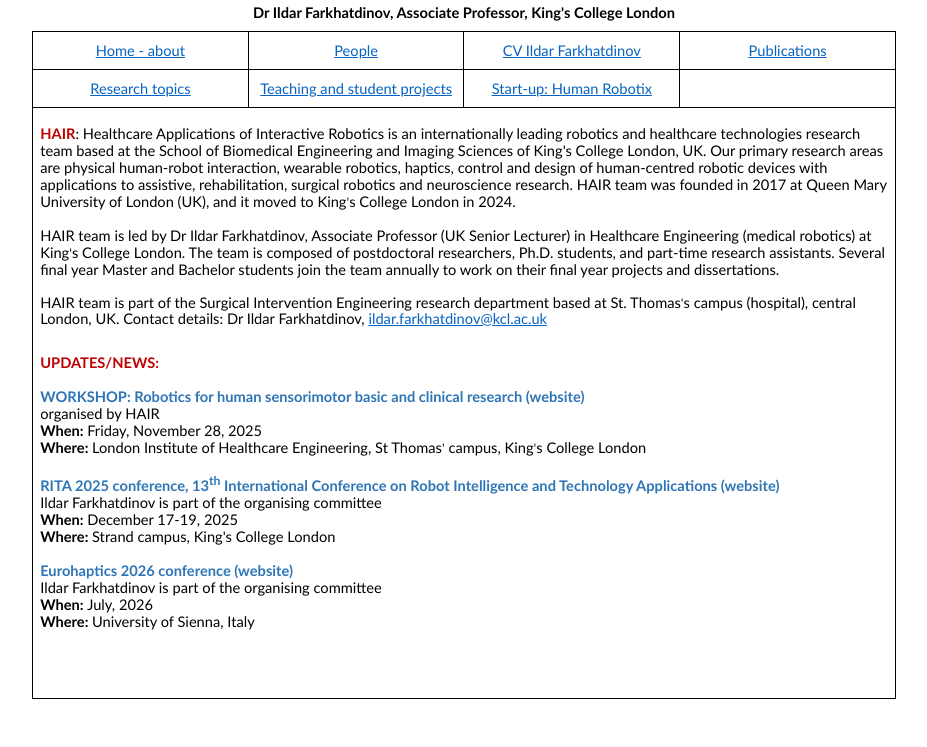
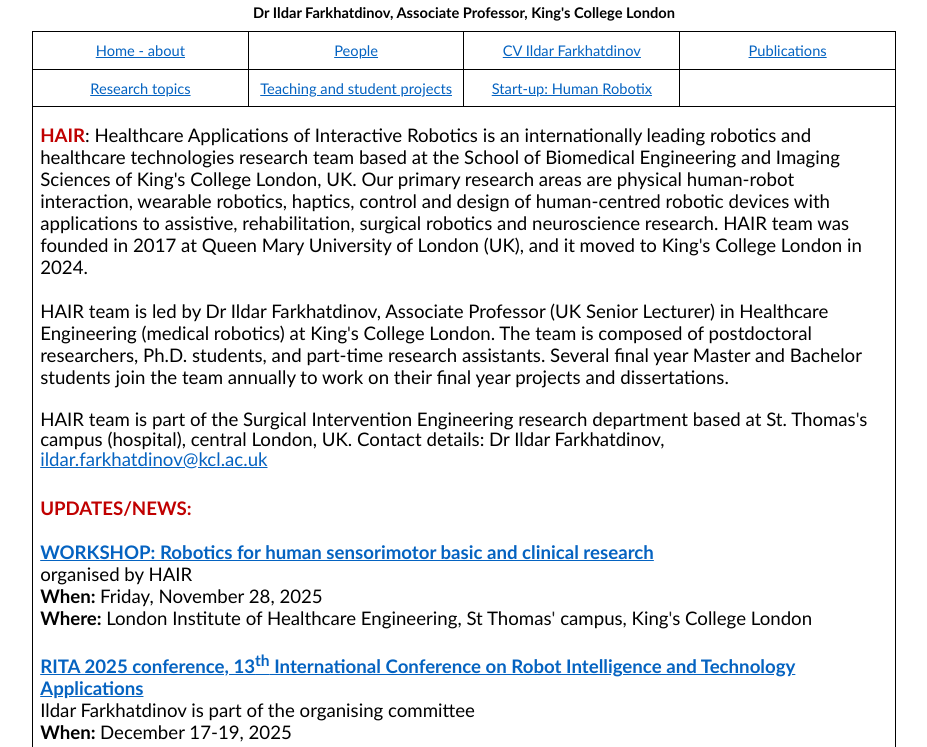
Before and after one commit to hair-robotics/hair-robotics.github.io, a plain HTML site: page index.html in a window 1280 px wide. Shown: the part 53-800 px from the top of the page, without its empty margins (176-1103 px from the left). Drawn offline with Linux system fonts and the light colour scheme.

Commit message:
Add files via upload

```diff
--- a/index.html
+++ b/index.html
@@ -14,7 +14,8 @@ xmlns="http://www.w3.org/TR/REC-html40">
 <link rel=colorSchemeMapping href="index_files/colorschememapping.xml">
 <!--[if gte mso 9]><xml>
  <w:WordDocument>
-  <w:Zoom>70</w:Zoom>
+  <w:View>Print</w:View>
+  <w:Zoom>130</w:Zoom>
   <w:SpellingState>Clean</w:SpellingState>
   <w:GrammarState>Clean</w:GrammarState>
   <w:TrackMoves>false</w:TrackMoves>
@@ -621,10 +622,10 @@ xmlns="http://www.w3.org/TR/REC-html40">
  @font-face
 	{font-family:"Cambria Math";
 	panose-1:2 4 5 3 5 4 6 3 2 4;
-	mso-font-charset:0;
+	mso-font-charset:1;
 	mso-generic-font-family:roman;
 	mso-font-pitch:variable;
-	mso-font-signature:-536869121 1107305727 33554432 0 415 0;}
+	mso-font-signature:0 0 0 0 0 0;}
 @font-face
 	{font-family:Calibri;
 	panose-1:2 15 5 2 2 2 4 3 2 4;
@@ -641,15 +642,14 @@ xmlns="http://www.w3.org/TR/REC-html40">
 	margin-right:0cm;
 	margin-bottom:8.0pt;
 	margin-left:0cm;
-	line-height:106%;
+	line-height:105%;
 	mso-pagination:widow-orphan;
 	font-size:11.0pt;
 	font-family:"Calibri",sans-serif;
 	mso-fareast-font-family:"Times New Roman";
 	mso-fareast-theme-font:minor-fareast;}
 a:link, span.MsoHyperlink
-	{mso-style-noshow:yes;
-	mso-style-priority:99;
+	{mso-style-priority:99;
 	color:#0563C1;
 	text-decoration:underline;
 	text-underline:single;}
@@ -673,6 +673,8 @@ p
 	mso-fareast-theme-font:minor-fareast;}
 p.msonormal0, li.msonormal0, div.msonormal0
 	{mso-style-name:msonormal;
+	mso-style-noshow:yes;
+	mso-style-priority:99;
 	mso-style-unhide:no;
 	mso-margin-top-alt:auto;
 	margin-right:0cm;
@@ -685,6 +687,8 @@ p.msonormal0, li.msonormal0, div.msonormal0
 	mso-fareast-theme-font:minor-fareast;}
 p.msochpdefault, li.msochpdefault, div.msochpdefault
 	{mso-style-name:msochpdefault;
+	mso-style-noshow:yes;
+	mso-style-priority:99;
 	mso-style-unhide:no;
 	mso-margin-top-alt:auto;
 	margin-right:0cm;
@@ -697,12 +701,14 @@ p.msochpdefault, li.msochpdefault, div.msochpdefault
 	mso-fareast-theme-font:minor-fareast;}
 p.msopapdefault, li.msopapdefault, div.msopapdefault
 	{mso-style-name:msopapdefault;
+	mso-style-noshow:yes;
+	mso-style-priority:99;
 	mso-style-unhide:no;
 	mso-margin-top-alt:auto;
 	margin-right:0cm;
 	margin-bottom:8.0pt;
 	margin-left:0cm;
-	line-height:106%;
+	line-height:105%;
 	mso-pagination:widow-orphan;
 	font-size:12.0pt;
 	font-family:"Times New Roman",serif;
@@ -721,10 +727,6 @@ span.SpellE
 	mso-ascii-font-family:Calibri;
 	mso-hansi-font-family:Calibri;
 	mso-bidi-font-family:Calibri;}
-.MsoPapDefault
-	{mso-style-type:export-only;
-	margin-bottom:8.0pt;
-	line-height:106%;}
 @page WordSection1
 	{size:595.3pt 841.9pt;
 	margin:72.0pt 72.0pt 72.0pt 72.0pt;
@@ -746,11 +748,8 @@ div.WordSection1
 	mso-style-priority:99;
 	mso-style-parent:"";
 	mso-padding-alt:0cm 5.4pt 0cm 5.4pt;
-	mso-para-margin-top:0cm;
-	mso-para-margin-right:0cm;
-	mso-para-margin-bottom:8.0pt;
-	mso-para-margin-left:0cm;
-	line-height:106%;
+	mso-para-margin:0cm;
+	mso-para-margin-bottom:.0001pt;
 	mso-pagination:widow-orphan;
 	font-size:10.0pt;
 	font-family:"Calibri",sans-serif;}
@@ -768,7 +767,7 @@ div.WordSection1
 <div class=WordSection1>
 
 <p class=MsoNormal align=center style='text-align:center'><b><span
-style='font-size:28.0pt;line-height:106%;color:#1F4E79'>Healthcare Applications
+style='font-size:28.0pt;line-height:105%;color:#1F4E79'>Healthcare Applications
 of Interactive Robotics</span></b></p>
 
 <p class=MsoNormal align=center style='text-align:center'><b>Dr Ildar
@@ -812,7 +811,7 @@ Farkhatdinov, Associate Professor, King's College London</b></p>
   height:1.0cm'>
   <p class=MsoNormal align=center style='margin-bottom:0cm;margin-bottom:.0001pt;
   text-align:center;line-height:normal'><a
-  href="https://hair-robotics.github.io/research.html">Research topics</a><o:p></o:p></p>
+  href="https://hair-robotics.github.io/research.html">Research topics</a></p>
   </td>
   <td width=200 style='width:150.25pt;border-top:none;border-left:none;
   border-bottom:solid windowtext 1.0pt;border-right:solid windowtext 1.0pt;
@@ -820,7 +819,7 @@ Farkhatdinov, Associate Professor, King's College London</b></p>
   height:1.0cm'>
   <p class=MsoNormal align=center style='margin-bottom:0cm;margin-bottom:.0001pt;
   text-align:center;line-height:normal'><a
-  href="hair-robotics.github.io/teaching.html">Teaching and student projects</a><o:p></o:p></p>
+  href="hair-robotics.github.io/teaching.html">Teaching and student projects</a></p>
   </td>
   <td width=200 style='width:150.3pt;border-top:none;border-left:none;
   border-bottom:solid windowtext 1.0pt;border-right:solid windowtext 1.0pt;
@@ -845,74 +844,87 @@ Farkhatdinov, Associate Professor, King's College London</b></p>
   <p class=MsoNormal style='margin-bottom:0cm;margin-bottom:.0001pt;line-height:
   normal'>&nbsp;</p>
   <p class=MsoNormal style='margin-bottom:0cm;margin-bottom:.0001pt;line-height:
-  normal'><b><span style='color:#C00000'>HAIR</span></b>: Healthcare
-  Applications of Interactive Robotics is an internationally leading robotics
-  and healthcare technologies research team based at the School of Biomedical
-  Engineering and Imaging Sciences of King's College London, UK. Our primary
-  research areas are physical human-robot interaction, wearable robotics,
-  haptics, control and design of human-centred robotic devices with
-  applications to assistive, rehabilitation, surgical robotics and neuroscience
-  research. HAIR team was founded in 2017 at Queen Mary University of London
-  (UK), and it moved to King<span style='font-size:10.0pt;color:#222222'>'</span>s
-  College London in 2024.</p>
+  normal'><b><span style='font-size:14.0pt;color:#C00000'>HAIR</span></b><span
+  style='font-size:14.0pt'>: Healthcare Applications of Interactive Robotics is
+  an internationally leading robotics and healthcare technologies research team
+  based at the School of Biomedical Engineering and Imaging Sciences of King's
+  College London, UK. Our primary research areas are physical human-robot
+  interaction, wearable robotics, haptics, control and design of human-centred
+  robotic devices with applications to assistive, rehabilitation, surgical
+  robotics and neuroscience research. HAIR team was founded in 2017 at Queen
+  Mary University of London (UK), and it moved to King<span style='color:#222222'>'</span>s
+  College London in 2024.<o:p></o:p></span></p>
+  <p class=MsoNormal style='margin-bottom:0cm;margin-bottom:.0001pt;line-height:
+  normal'><span style='font-size:14.0pt'>&nbsp;<o:p></o:p></span></p>
+  <p class=MsoNormal style='margin-bottom:0cm;margin-bottom:.0001pt;line-height:
+  normal'><span style='font-size:14.0pt'>HAIR team is led by Dr Ildar Farkhatdinov,
+  Associate Professor (UK Senior Lecturer) in Healthcare Engineering (medical
+  robotics) at King<span style='color:#222222'>'</span>s College London. The
+  team is composed of postdoctoral researchers, Ph.D. students, and part-time
+  research assistants. Several final year Master and Bachelor students join the
+  team annually to work on their final year projects and dissertations.<o:p></o:p></span></p>
+  <p class=MsoNormal style='margin-bottom:0cm;margin-bottom:.0001pt;line-height:
+  normal'><span style='font-size:14.0pt'>&nbsp;<o:p></o:p></span></p>
+  <p class=MsoNormal><span style='font-size:14.0pt;line-height:105%'>HAIR team
+  is part of the Surgical Intervention Engineering research department based at
+  St. Thomas<span style='color:#222222'>'</span>s campus (hospital), central
+  London, UK. Contact details: Dr Ildar Farkhatdinov, <a
+  href="mailto:ildar.farkhatdinov@kcl.ac.uk">ildar.farkhatdinov@kcl.ac.uk</a><span
+  style='color:#222222;background:white;mso-highlight:white'><o:p></o:p></span></span></p>
   <p class=MsoNormal style='margin-bottom:0cm;margin-bottom:.0001pt;line-height:
   normal'>&nbsp;</p>
   <p class=MsoNormal style='margin-bottom:0cm;margin-bottom:.0001pt;line-height:
-  normal'>HAIR team is led by Dr Ildar Farkhatdinov, Associate Professor (UK
-  Senior Lecturer) in Healthcare Engineering (medical robotics) at King<span
-  style='font-size:10.0pt;color:#222222'>'</span>s College London. The team is
-  composed of postdoctoral researchers, Ph.D. students, and part-time research
-  assistants. Several final year Master and Bachelor students join the team
-  annually to work on their final year projects and dissertations.</p>
+  normal'><b><span style='font-size:14.0pt;color:#C00000'>UPDATES/NEWS:</span></b><span
+  style='font-size:14.0pt'><o:p></o:p></span></p>
   <p class=MsoNormal style='margin-bottom:0cm;margin-bottom:.0001pt;line-height:
-  normal'>&nbsp;</p>
-  <p class=MsoNormal>HAIR team is part of the Surgical Intervention Engineering
-  research department based at St. Thomas<span style='font-size:10.0pt;
-  line-height:106%;color:#222222'>'</span>s campus (hospital), central London,
-  UK. Contact details: Dr Ildar Farkhatdinov, <a
-  href="mailto:ildar.farkhatdinov@kcl.ac.uk">ildar.farkhatdinov@kcl.ac.uk</a><span
-  style='font-size:10.0pt;line-height:106%;color:#222222;background:white;
-  mso-highlight:white'><o:p></o:p></span></p>
+  normal'><b><span style='font-size:14.0pt'>&nbsp;</span></b><span
+  style='font-size:14.0pt'><o:p></o:p></span></p>
   <p class=MsoNormal style='margin-bottom:0cm;margin-bottom:.0001pt;line-height:
-  normal'>&nbsp;</p>
+  normal'><b><span style='font-size:14.0pt;color:#2E75B6'><a
+  href="https://hair-robotics.github.io/workshop2025.html">WORKSHOP: Robotics
+  for human sensorimotor basic and clinical research</a></span></b><span
+  style='font-size:14.0pt'><o:p></o:p></span></p>
   <p class=MsoNormal style='margin-bottom:0cm;margin-bottom:.0001pt;line-height:
-  normal'><b><span style='color:#C00000'>UPDATES/NEWS:</span></b></p>
+  normal'><span style='font-size:14.0pt'>organised by HAIR<o:p></o:p></span></p>
   <p class=MsoNormal style='margin-bottom:0cm;margin-bottom:.0001pt;line-height:
-  normal'><b>&nbsp;</b></p>
+  normal'><b><span style='font-size:14.0pt'>When: </span></b><span
+  style='font-size:14.0pt'>Friday, November 28, 2025<o:p></o:p></span></p>
   <p class=MsoNormal style='margin-bottom:0cm;margin-bottom:.0001pt;line-height:
-  normal'><b><span style='color:#2E75B6'>WORKSHOP: Robotics for human
-  sensorimotor basic and clinical research (website)</span></b></p>
+  normal'><b><span style='font-size:14.0pt'>Where: </span></b><span
+  style='font-size:14.0pt'>London Institute of Healthcare Engineering, St
+  Thomas<span style='color:#222222'>'</span> campus, King<span
+  style='color:#222222'>'</span>s College London<o:p></o:p></span></p>
   <p class=MsoNormal style='margin-bottom:0cm;margin-bottom:.0001pt;line-height:
-  normal'>organised by HAIR</p>
+  normal'><span style='font-size:14.0pt'>&nbsp;<o:p></o:p></span></p>
   <p class=MsoNormal style='margin-bottom:0cm;margin-bottom:.0001pt;line-height:
-  normal'><b>When: </b>Friday, November 28, 2025</p>
+  normal'><b><span style='font-size:14.0pt;color:#2E75B6'><a
+  href="https://icrita.org/">RITA 2025 conference, 13<sup>th</sup>
+  International Conference on Robot Intelligence and Technology Applications</a></span></b><span
+  style='font-size:14.0pt'><o:p></o:p></span></p>
   <p class=MsoNormal style='margin-bottom:0cm;margin-bottom:.0001pt;line-height:
-  normal'><b>Where: </b>London Institute of Healthcare Engineering, St Thomas<span
-  style='font-size:10.0pt;color:#222222'>'</span> campus, King<span
-  style='font-size:10.0pt;color:#222222'>'</span>s College London</p>
+  normal'><span style='font-size:14.0pt'>Ildar Farkhatdinov is part of the
+  organising committee<o:p></o:p></span></p>
   <p class=MsoNormal style='margin-bottom:0cm;margin-bottom:.0001pt;line-height:
-  normal'>&nbsp;</p>
+  normal'><b><span style='font-size:14.0pt'>When: </span></b><span
+  style='font-size:14.0pt'>December 17-19, 2025<o:p></o:p></span></p>
   <p class=MsoNormal style='margin-bottom:0cm;margin-bottom:.0001pt;line-height:
-  normal'><b><span style='color:#2E75B6'>RITA 2025 conference, 13<sup>th</sup>
-  International Conference on Robot Intelligence and Technology Applications
-  (website)</span></b></p>
+  normal'><b><span style='font-size:14.0pt'>Where: </span></b><span
+  style='font-size:14.0pt'>Strand campus, King's College London<o:p></o:p></span></p>
   <p class=MsoNormal style='margin-bottom:0cm;margin-bottom:.0001pt;line-height:
-  normal'>Ildar Farkhatdinov is part of the organising committee</p>
+  normal'><span style='font-size:14.0pt'>&nbsp;<o:p></o:p></span></p>
   <p class=MsoNormal style='margin-bottom:0cm;margin-bottom:.0001pt;line-height:
-  normal'><b>When: </b>December 17-19, 2025</p>
+  normal'><b><span style='font-size:14.0pt;color:#2E75B6'><a
+  href="https://eurohaptics.org/ehc2026/"><span class=SpellE>Eurohaptics</span>
+  2026 conference</a></span></b><span style='font-size:14.0pt'><o:p></o:p></span></p>
   <p class=MsoNormal style='margin-bottom:0cm;margin-bottom:.0001pt;line-height:
-  normal'><b>Where: </b>Strand campus, King's College London</p>
+  normal'><span style='font-size:14.0pt'>Ildar Farkhatdinov is a co-chair for
+  work-in-progress<o:p></o:p></span></p>
   <p class=MsoNormal style='margin-bottom:0cm;margin-bottom:.0001pt;line-height:
-  normal'>&nbsp;</p>
+  normal'><b><span style='font-size:14.0pt'>When: </span></b><span
+  style='font-size:14.0pt'>July, 2026<o:p></o:p></span></p>
   <p class=MsoNormal style='margin-bottom:0cm;margin-bottom:.0001pt;line-height:
-  normal'><span class=SpellE><b><span style='color:#2E75B6'>Eurohaptics</span></b></span><b><span
-  style='color:#2E75B6'> 2026 conference (website)</span></b></p>
-  <p class=MsoNormal style='margin-bottom:0cm;margin-bottom:.0001pt;line-height:
-  normal'>Ildar Farkhatdinov is part of the organising committee</p>
-  <p class=MsoNormal style='margin-bottom:0cm;margin-bottom:.0001pt;line-height:
-  normal'><b>When: </b>July, 2026</p>
-  <p class=MsoNormal style='margin-bottom:0cm;margin-bottom:.0001pt;line-height:
-  normal'><b>Where: </b>University of Sienna, Italy</p>
+  normal'><b><span style='font-size:14.0pt'>Where: </span></b><span
+  style='font-size:14.0pt'>University of Sienna, Italy<o:p></o:p></span></p>
   <p class=MsoNormal style='margin-bottom:0cm;margin-bottom:.0001pt;line-height:
   normal'><b>&nbsp;</b></p>
   <p class=MsoNormal style='margin-bottom:0cm;margin-bottom:.0001pt;line-height:
```
